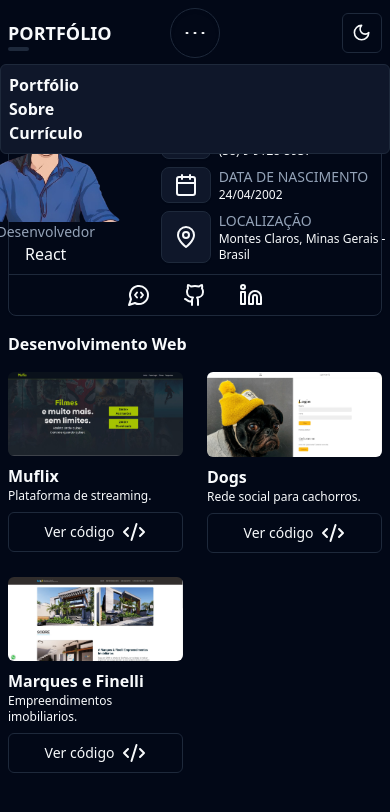
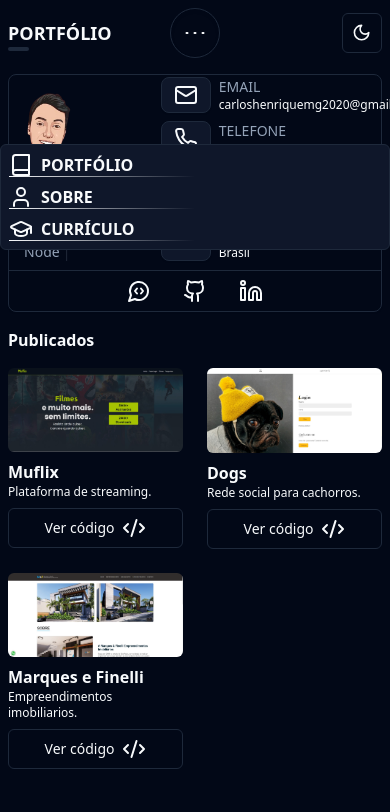
Before and after one commit to Carlos-Castro11/portfolio, a React (Vite) app: page / in a window 390 px wide. Both pictures are taken after a click on the button 194 px from the left and 33 px from the top of the page. Shown: the top 812 px of the page. Built offline with nearby package versions, Linux system fonts and the light colour scheme.

Commit message:
Add menu mobile closed when click on nav item

```diff
--- a/src/components/hero-mobile/hero-mobile.tsx
+++ b/src/components/hero-mobile/hero-mobile.tsx
@@ -7,6 +7,7 @@ import {
   MessageCircleCodeIcon,
   Phone,
 } from 'lucide-react'
+import { Cursor, useTypewriter } from 'react-simple-typewriter'
 
 import perfil from '../../assets/images/perfil.png'
 import { HeroItem } from '../hero/hero-item'
@@ -15,13 +16,24 @@ import { Card, CardDescription } from '../ui/card'
 import { Separator } from '../ui/separator'
 
 export function HeroMobile() {
+  const [text] = useTypewriter({
+    words: ['TypeScript', 'React', 'Node', 'C#'],
+    loop: true,
+    delaySpeed: 2000,
+  })
+
   return (
     <Card className="mt-4">
       <div className="flex justify-center gap-10">
         <div className="text-center">
           <img className="max-w-[150px] rounded-md" src={perfil} alt="" />
-          <CardDescription>Desenvolvedor</CardDescription>
-          <p>React</p>
+          <CardDescription className="flex flex-col justify-center">
+            Desenvolvedor
+            <div>
+              {text}
+              <Cursor />
+            </div>
+          </CardDescription>
         </div>
         <div className="space-y-2 flex flex-col my-auto">
           <HeroItem
--- /dev/null
+++ b/src/components/nav/nav-item.tsx
@@ -0,0 +1,35 @@
+import { ReactNode } from 'react'
+import { Link } from 'react-router-dom'
+
+import useMedia from '@/hooks/useMedia'
+
+interface NavItemProps {
+  link: string
+  text: string
+  icon?: ReactNode
+  onClick?: () => void
+}
+
+export function NavItem({ link, text, icon, onClick }: NavItemProps) {
+  const isMobile = useMedia('(max-width: 550px)')
+  return (
+    <Link
+      onClick={onClick}
+      className={`${
+        isMobile
+          ? `uppercase font-semibold relative flex gap-2
+           after:content-[''] after:absolute after:bg-gradient-to-r from-primary to-transparent
+           after:left-0 after:bottom-0 after:w-1/2 after:h-[1.5px]
+          `
+          : `after:content[''] relative font-semibold after:absolute after:bottom-0
+        after:left-0 after:h-[1.5px] after:w-0 after:bg-primary after:transition-all after:duration-300
+        hover:after:w-full`
+      }
+        `}
+      to={link}
+    >
+      {isMobile && icon}
+      {text}
+    </Link>
+  )
+}
--- a/src/components/nav/nav-mobile.tsx
+++ b/src/components/nav/nav-mobile.tsx
@@ -1,36 +1,54 @@
+import { Book, GraduationCapIcon, User } from 'lucide-react'
 import { useState } from 'react'
 
 import { MobileButton } from './mobile-button'
-import { NavItem } from './navItem'
+import { NavItem } from './nav-item'
 
 export function NavMobile() {
   const [isMenuMobileActive, setIsMenuMobileActive] = useState<boolean>(false)
 
+  function handleCloseMenuMobile() {
+    setIsMenuMobileActive(!isMenuMobileActive)
+  }
+
   return (
     <>
       <MobileButton
-        onClick={() => setIsMenuMobileActive(!isMenuMobileActive)}
+        onClick={handleCloseMenuMobile}
         isMenuMobileActive={isMenuMobileActive}
       />
-      {isMenuMobileActive ? (
       <nav
         className={`absolute bg-primary-foreground p-2 z-10 border rounded-md left-0 top-16 w-full
-            transition-all duration-300
+            transition-all duration-300 translate-y-20 opacity-0 ${isMenuMobileActive && 'translate-y-0 opacity-100 visible'}
             `}
       >
-          <ul className="">
+        <ul className="space-y-2">
           <li>
-              <NavItem text={'Portfólio'} link="/" />
+            <NavItem
+              text={'Portfólio'}
+              link="/"
+              icon={<Book />}
+              onClick={handleCloseMenuMobile}
+            />
           </li>
           <li>
-              <NavItem text={'Sobre'} link="/about" />
+            <NavItem
+              text={'Sobre'}
+              link="/about"
+              icon={<User />}
+              onClick={handleCloseMenuMobile}
+            />
           </li>
           <li>
-              <NavItem text={'Currículo'} link="/resume" />
+            <NavItem
+              text={'Currículo'}
+              link="/resume"
+              icon={<GraduationCapIcon />}
+              onClick={handleCloseMenuMobile}
+            />
           </li>
         </ul>
       </nav>
-      ) : null}
     </>
   )
 }
--- a/src/components/nav/nav.tsx
+++ b/src/components/nav/nav.tsx
@@ -1,4 +1,4 @@
-import { NavItem } from './navItem'
+import { NavItem } from './nav-item'
 
 export function Nav() {
   return (
--- a/src/components/nav/navItem.tsx
+++ /dev/null
@@ -1,17 +0,0 @@
-import { Link } from 'react-router-dom'
-
-interface NavItemProps {
-  link: string
-  text: string
-}
-
-export function NavItem({ link, text }: NavItemProps) {
-  return (
-    <Link
-      className={`after:content[''] relative font-semibold after:absolute after:bottom-0 after:left-0 after:h-[1.5px] after:w-0 after:bg-primary after:transition-all after:duration-300 hover:after:w-full`}
-      to={link}
-    >
-      {text}
-    </Link>
-  )
-}
--- a/src/pages/app/portfolio.tsx
+++ b/src/pages/app/portfolio.tsx
@@ -4,7 +4,7 @@ import { PROJECTS } from '@/db'
 export function Portfolio() {
   return (
     <>
-      <h1 className="my-4 font-semibold">Desenvolvimento Web</h1>
+      <h1 className="my-4 font-semibold">Publicados</h1>
       <div className="grid grid-cols-2 gap-6">
         {PROJECTS.map((project) => {
           return (
```
Lines whose indentation alone changed are shown as unchanged.
